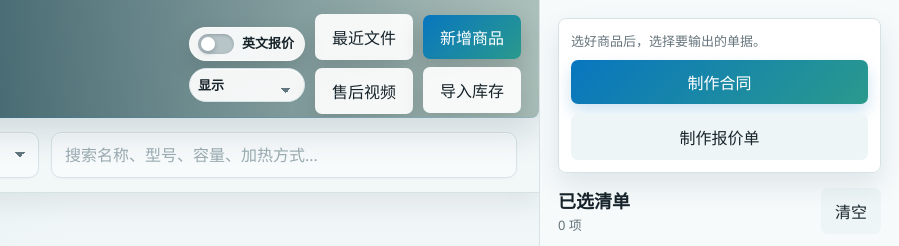
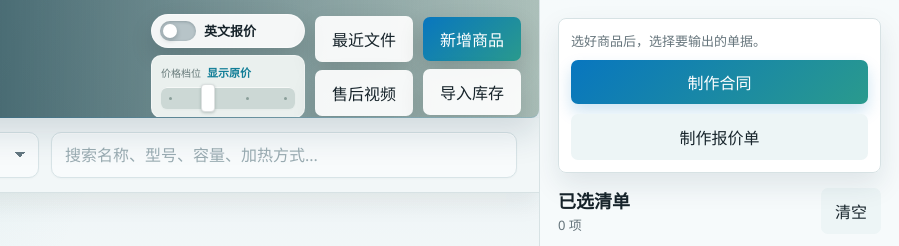
Before and after one commit to matt-xb/guolong-sales-tool, an Electron app: page src/renderer/index.html in a window 1280 px wide. Shown: the top 246 px of the page, 381-1280 px from the left. Drawn offline with Linux system fonts and the light colour scheme; no server answers.

Commit message:
Replace price mode select with accessible four-stop slider

```diff
--- a/package.json
+++ b/package.json
@@ -1,6 +1,6 @@
 {
   "name": "guolong-sales-tool-open-source",
-  "version": "2.24.0",
+  "version": "2.24.1",
   "description": "Local offline product card sales and contract generator.",
   "main": "main.js",
   "dependencies": {
--- a/src/renderer/index.html
+++ b/src/renderer/index.html
@@ -43,12 +43,13 @@
                   <span class="switch-track" aria-hidden="true"></span>
                   <span class="switch-text">英文报价</span>
                 </label>
-                <select id="priceMode" class="price-mode" aria-label="价格档位" title="按原价加点计算，不修改商品原价；导出使用当前档位价格">
-                  <option value="hidden">隐藏</option>
-                  <option value="base" selected>显示</option>
-                  <option value="normal">普票（+2%）</option>
-                  <option value="special">专票（+12%）</option>
-                </select>
+                <div class="price-slider">
+                  <div class="price-slider-heading"><span id="priceModeLabel">价格档位</span><output id="priceModeValue" for="priceMode">显示原价</output></div>
+                  <div class="price-slider-track">
+                    <span class="price-slider-ticks" aria-hidden="true"><i></i><i></i><i></i><i></i></span>
+                    <input id="priceMode" type="range" min="0" max="3" step="1" value="1" aria-label="价格档位" aria-valuetext="显示原价" />
+                  </div>
+                </div>
               </div>
               <div class="hero-button-stack">
                 <button id="heroRecentFilesBtn" class="ghost-btn hero-recent-btn">最近文件</button>
--- a/src/renderer/styles.css
+++ b/src/renderer/styles.css
@@ -222,14 +222,115 @@ body.english-mode .hero-actions {
   gap: 7px;
 }
 
-.hero-toggle-stack .price-mode {
-  min-height: 34px;
+.price-slider {
+  width: 154px;
+  padding: 8px 9px;
+  border: 1px solid rgba(255, 255, 255, 0.4);
+  border-radius: 10px;
+  background: #eaf0ee;
+}
+
+.price-slider-heading {
+  display: flex;
+  align-items: baseline;
+  gap: 6px;
+  margin-bottom: 7px;
+  white-space: nowrap;
+  font-size: 10px;
+  color: #687b7b;
+}
+
+.price-slider-heading output {
+  color: #127e97;
+  font-size: 11px;
+  font-weight: 600;
+}
+
+.price-slider-track {
+  position: relative;
+  height: 22px;
+  border-radius: 6px;
+  background: #ccd8d5;
+}
+
+.price-slider-ticks {
+  position: absolute;
+  inset: 0 8px;
+  display: flex;
+  align-items: center;
+  justify-content: space-between;
+  pointer-events: none;
+}
+
+.price-slider-ticks i {
+  width: 3px;
+  height: 3px;
+  border-radius: 50%;
+  background: #8a9f9a;
+}
+
+.price-slider #priceMode {
+  position: relative;
+  display: block;
+  appearance: none;
+  -webkit-appearance: none;
   width: 100%;
-  padding: 6px 8px;
-  border-radius: 999px;
-  background-color: rgba(255, 255, 255, 0.92);
-  font-size: 13px;
-  font-weight: 800;
+  height: 22px;
+  min-height: 0;
+  margin: 0;
+  padding: 0;
+  border: 0;
+  border-radius: 6px;
+  background: transparent;
+  cursor: ew-resize;
+}
+
+.price-slider #priceMode::-webkit-slider-runnable-track {
+  height: 22px;
+  background: transparent;
+}
+
+.price-slider #priceMode::-webkit-slider-thumb {
+  -webkit-appearance: none;
+  width: 14px;
+  height: 28px;
+  margin-top: -3px;
+  border: 1px solid rgba(41, 66, 62, 0.16);
+  border-radius: 4px;
+  background: #fff;
+  box-shadow: 0 1px 3px rgba(26, 50, 46, 0.24);
+}
+
+.price-slider #priceMode::-moz-range-track {
+  height: 22px;
+  background: transparent;
+}
+
+.price-slider #priceMode::-moz-range-thumb {
+  width: 12px;
+  height: 26px;
+  border: 1px solid rgba(41, 66, 62, 0.16);
+  border-radius: 4px;
+  background: #fff;
+  box-shadow: 0 1px 3px rgba(26, 50, 46, 0.24);
+}
+
+.price-slider #priceMode:focus-visible {
+  outline: 2px solid #127e97;
+  outline-offset: 4px;
+}
+
+body.english-mode .price-slider {
+  width: 142px;
+}
+
+body.english-mode .price-slider-heading {
+  gap: 4px;
+  font-size: 9px;
+}
+
+body.english-mode .price-slider-heading output {
+  font-size: 10px;
 }
 
 .hero-button-stack {
```
Also changed, not shown: scripts/test-price-modes.js (+14 -0 lines), README.md, src/renderer/app.js, 1 other file.
